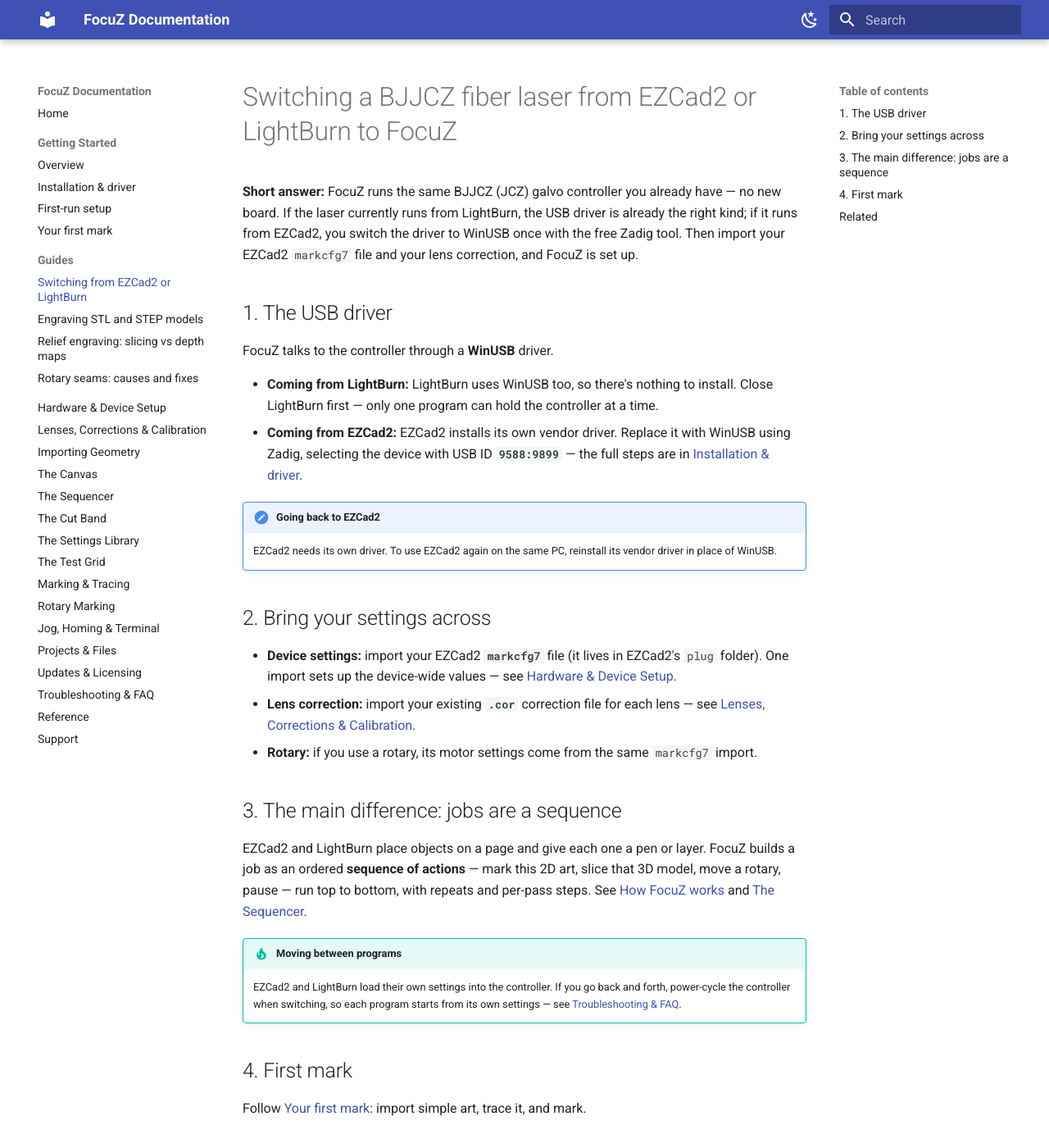
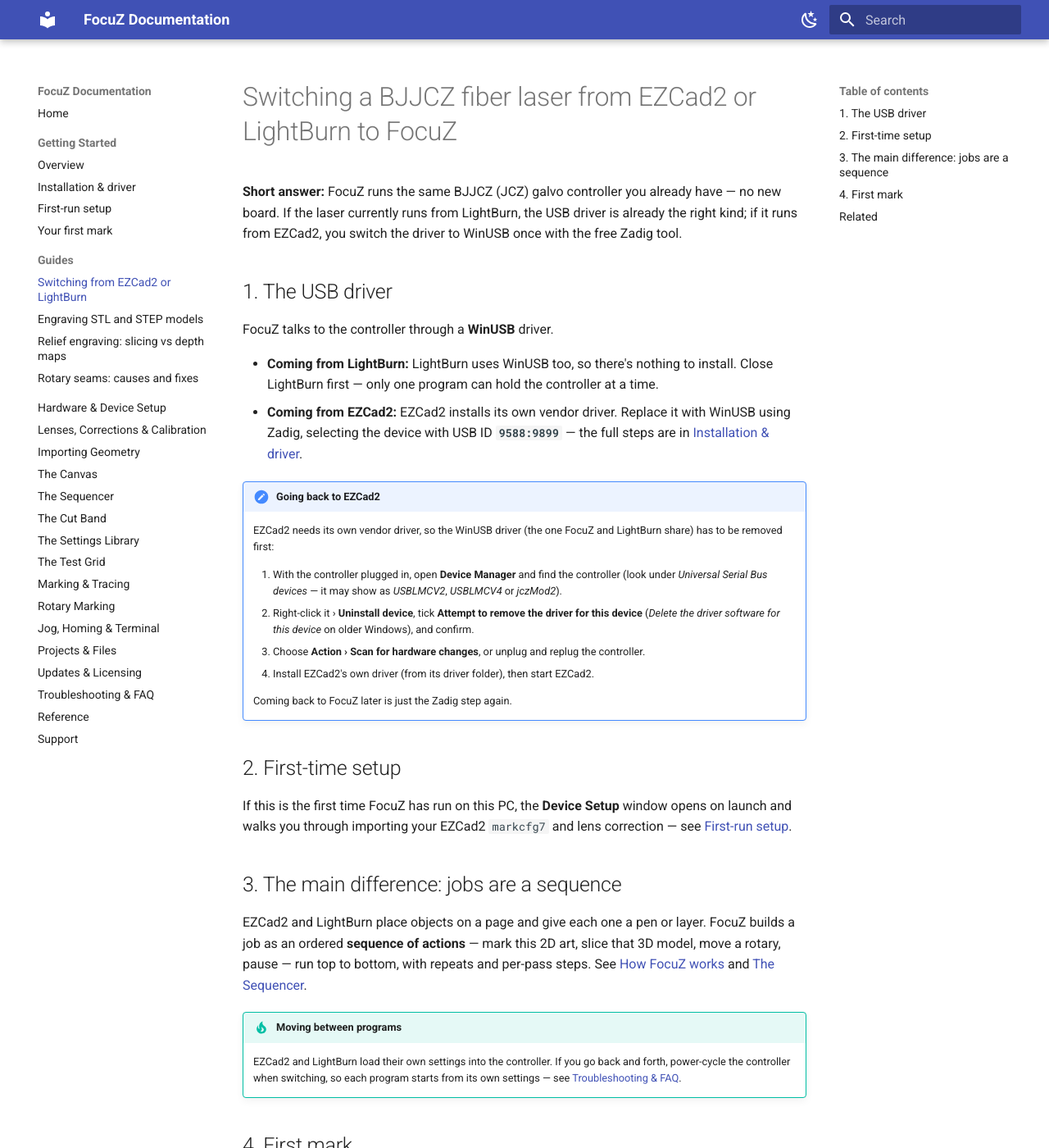
Before and after one commit to Lokahi-Shop/focuz-docs, an MkDocs documentation site: the page built from docs/guides/switching-from-ezcad2-or-lightburn.md, in a window 1280 px wide and 1400 px high. Shown: the whole window at 82% size. Built offline with MkDocs 1.6.1 and Material for MkDocs 9.7.7, drawn with Linux system fonts in a browser that asks for light colours.

Commit message:
Guides: switching-guide driver steps and trims; STL/STEP and relief tips per owner
- Switching: drop the "then import markcfg7 … set up" sentence; "Going back to EZCad2" now lists the
  Device Manager steps (uninstall, remove driver, rescan, install the vendor driver); "Bring your
  settings across" becomes a short first-time-setup pointer.
- STL/STEP: drop the redundant "What you need" list; STEP vs STL (watertight vs micro-faceting);
  Fill Through fills down to the workspace (no undercuts); Z+ Offset includes space above the model;
  remove the focus-drift line.
- Relief: same model tip; remove the focus-drift step.

Co-Authored-By: Claude Opus 5.5 <noreply@anthropic.com>

```diff
--- a/docs/guides/switching-from-ezcad2-or-lightburn.md
+++ b/docs/guides/switching-from-ezcad2-or-lightburn.md
@@ -2,8 +2,7 @@
 
 **Short answer:** FocuZ runs the same BJJCZ (JCZ) galvo controller you already have — no new board. If
 the laser currently runs from LightBurn, the USB driver is already the right kind; if it runs from EZCad2,
-you switch the driver to WinUSB once with the free Zadig tool. Then import your EZCad2 `markcfg7` file
-and your lens correction, and FocuZ is set up.
+you switch the driver to WinUSB once with the free Zadig tool.
 
 ## 1. The USB driver
 
@@ -16,17 +15,22 @@ FocuZ talks to the controller through a **WinUSB** driver.
   [Installation & driver](../getting-started/installation.md#2-install-the-bjjcz-usb-driver).
 
 !!! note "Going back to EZCad2"
-    EZCad2 needs its own driver. To use EZCad2 again on the same PC, reinstall its vendor driver in place
-    of WinUSB.
+    EZCad2 needs its own vendor driver, so the WinUSB driver (the one FocuZ and LightBurn share) has to be
+    removed first:
 
-## 2. Bring your settings across
+    1. With the controller plugged in, open **Device Manager** and find the controller (look under
+       *Universal Serial Bus devices* — it may show as *USBLMCV2*, *USBLMCV4* or *jczMod2*).
+    2. Right-click it › **Uninstall device**, tick **Attempt to remove the driver for this device**
+       (*Delete the driver software for this device* on older Windows), and confirm.
+    3. Choose **Action › Scan for hardware changes**, or unplug and replug the controller.
+    4. Install EZCad2's own driver (from its driver folder), then start EZCad2.
 
-- **Device settings:** import your EZCad2 **`markcfg7`** file (it lives in EZCad2's `plug` folder). One
-  import sets up the device-wide values — see
-  [Hardware & Device Setup](../hardware-setup.md).
-- **Lens correction:** import your existing **`.cor`** correction file for each lens — see
-  [Lenses, Corrections & Calibration](../lenses-corrections.md).
-- **Rotary:** if you use a rotary, its motor settings come from the same `markcfg7` import.
+    Coming back to FocuZ later is just the Zadig step again.
+
+## 2. First-time setup
+
+If this is the first time FocuZ has run on this PC, the **Device Setup** window opens on launch and walks you
+through importing your EZCad2 `markcfg7` and lens correction — see [First-run setup](../getting-started/first-run.md).
 
 ## 3. The main difference: jobs are a sequence
 
```
Also changed, not shown: docs/guides/engraving-stl-step-models.md (+6 -14 lines), docs/guides/relief-engraving-slicing-vs-depth-maps.md (+2 -3 lines).
